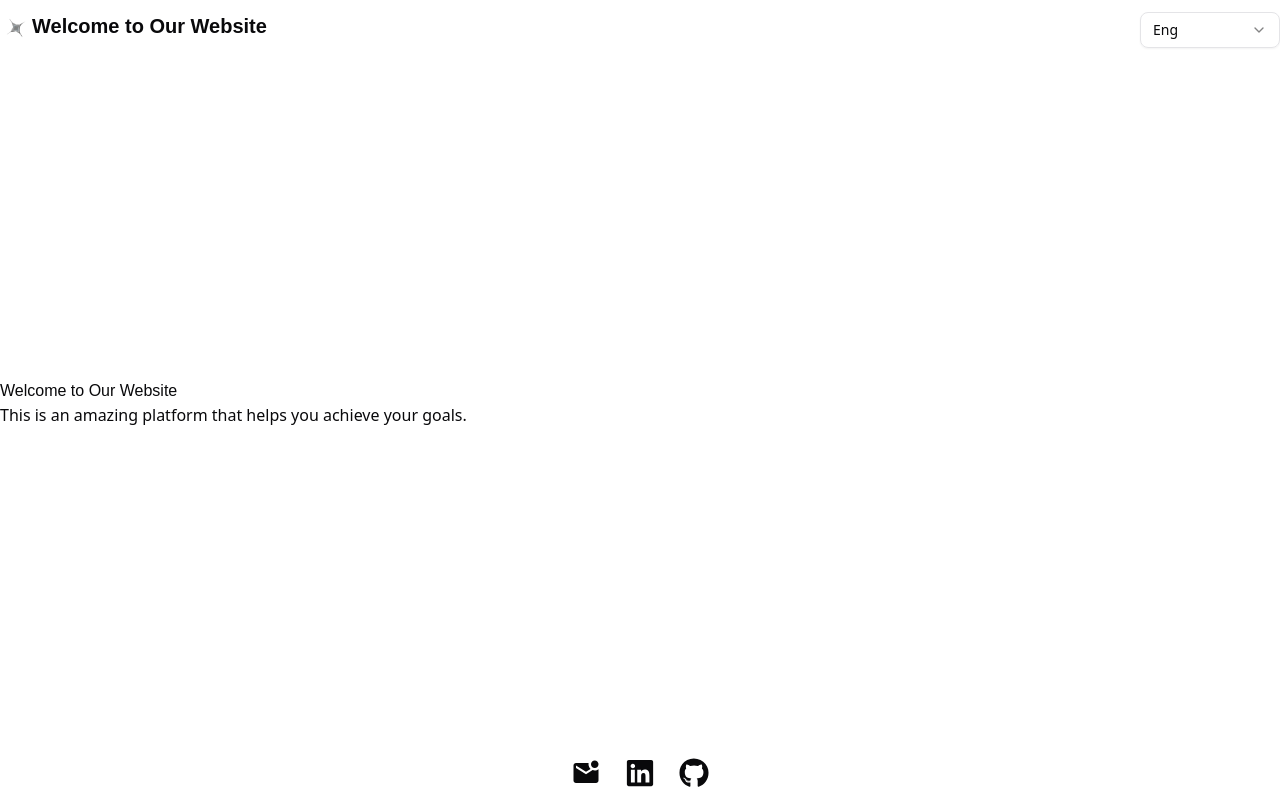
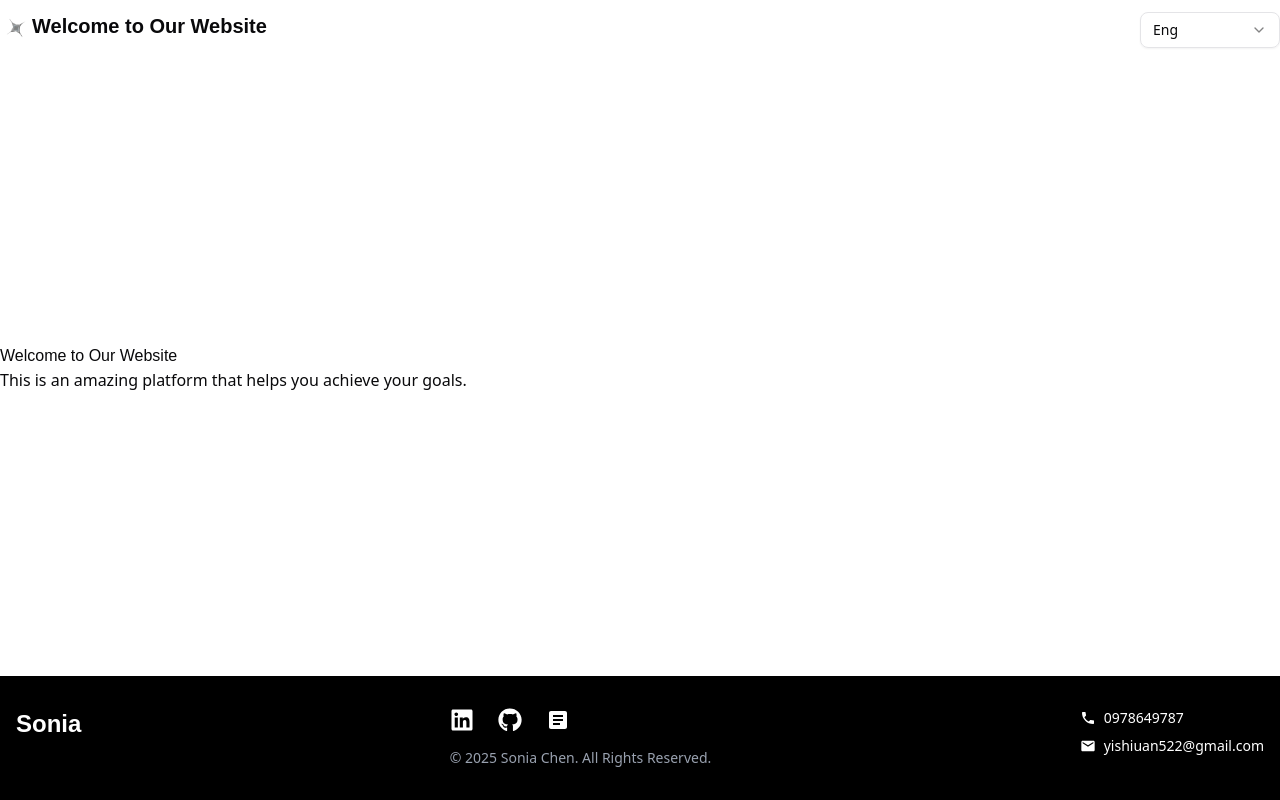
Before and after one commit to sunny2001522/portfolio, a Next.js app: page /en in a window 1280 px wide. Built offline with nearby package versions, Linux system fonts and the light colour scheme; a web font is replaced by a local one.

Commit message:
update:footer add contact

```diff
--- a/components/layout/Footer.tsx
+++ b/components/layout/Footer.tsx
@@ -1,16 +1,72 @@
-import { getTranslations } from "next-intl/server";
-import { FaLinkedin } from "react-icons/fa";
-import { MdMarkEmailUnread } from "react-icons/md";
-import { FaGithub } from "react-icons/fa";
+import { FaGithub, FaLinkedin } from "react-icons/fa";
+import { MdEmail, MdPhone } from "react-icons/md";
+import { MdArticle } from "react-icons/md";
 
-export default async function Header() {
-  const t = await getTranslations("HomePage");
+export default function Footer() {
+  const socialLinks = [
+    {
+      icon: <FaLinkedin />,
+      href: "https://www.linkedin.com/in/sonia-chen-dev",
+      label: "LinkedIn",
+    },
+    {
+      icon: <FaGithub />,
+      href: "https://github.com/sunny2001522",
+      label: "GitHub",
+    },
+
+    {
+      icon: <MdArticle />,
+      href: "https://ithelp.ithome.com.tw/users/20178506/articles",
+      label: "IThome",
+    },
+  ];
 
   return (
-    <div className="flex  gap-6 py-3 mx-auto">
-      <MdMarkEmailUnread className="text-3xl" />
-      <FaLinkedin className="text-3xl" />
-      <FaGithub className="text-3xl" />
-    </div>
+    <footer className="bg-black text-white py-8">
+      <div className="container mx-auto px-4 flex justify-between">
+        <h2 className="text-2xl font-bold">Sonia</h2>
+        <div className="flex flex-col items-start">
+          <div className="flex space-x-6 mb-4">
+            {socialLinks.map((link) => (
+              <a
+                key={link.label}
+                href={link.href}
+                target="_blank"
+                rel="noopener noreferrer"
+                aria-label={link.label}
+                className="text-2xl hover:text-gray-400 transition-colors"
+              >
+                {link.icon}
+              </a>
+            ))}
+          </div>
+
+          <p className="text-sm text-gray-400">
+            &copy; {new Date().getFullYear()} Sonia Chen. All Rights Reserved.
+          </p>
+        </div>
+        <div className="flex flex-col ">
+          <div className="flex items-center space-x-2 mb-2">
+            <MdPhone />
+            <a
+              href="tel:0978649787"
+              className="text-sm hover:text-gray-400 transition-colors"
+            >
+              0978649787
+            </a>
+          </div>
+          <div className="flex items-center space-x-2 mb-2">
+            <MdEmail />
+            <a
+              href="mailto:yishiuan522@gmail.com"
+              className="text-sm hover:text-gray-400 transition-colors"
+            >
+              yishiuan522@gmail.com
+            </a>
+          </div>
+        </div>
+      </div>
+    </footer>
   );
 }
```
